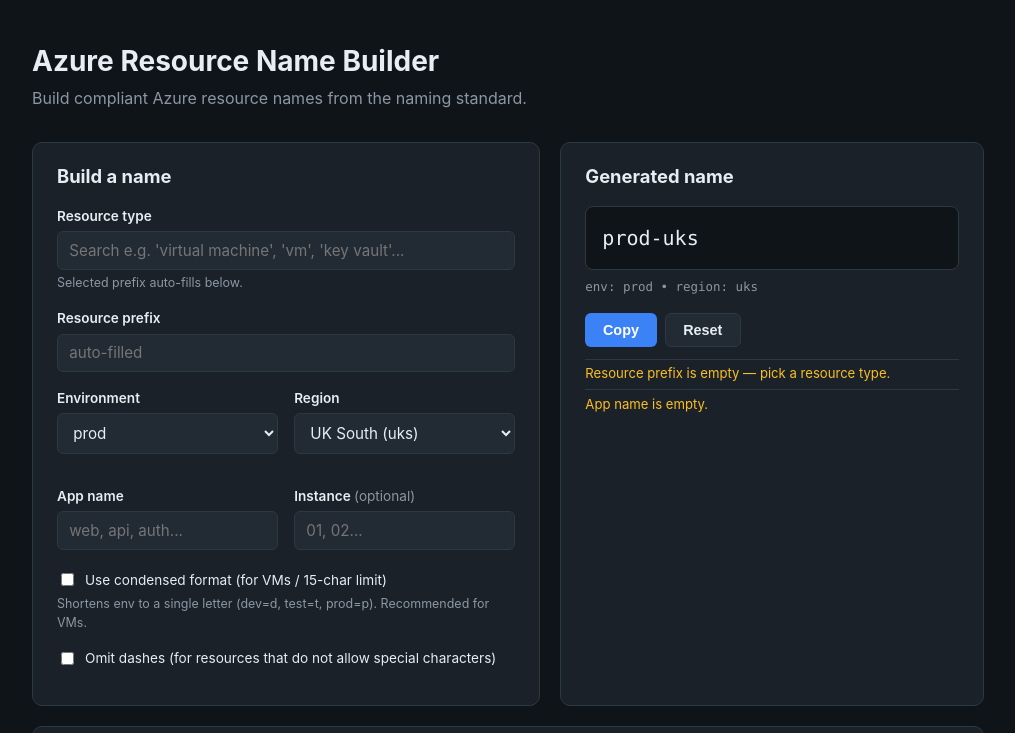
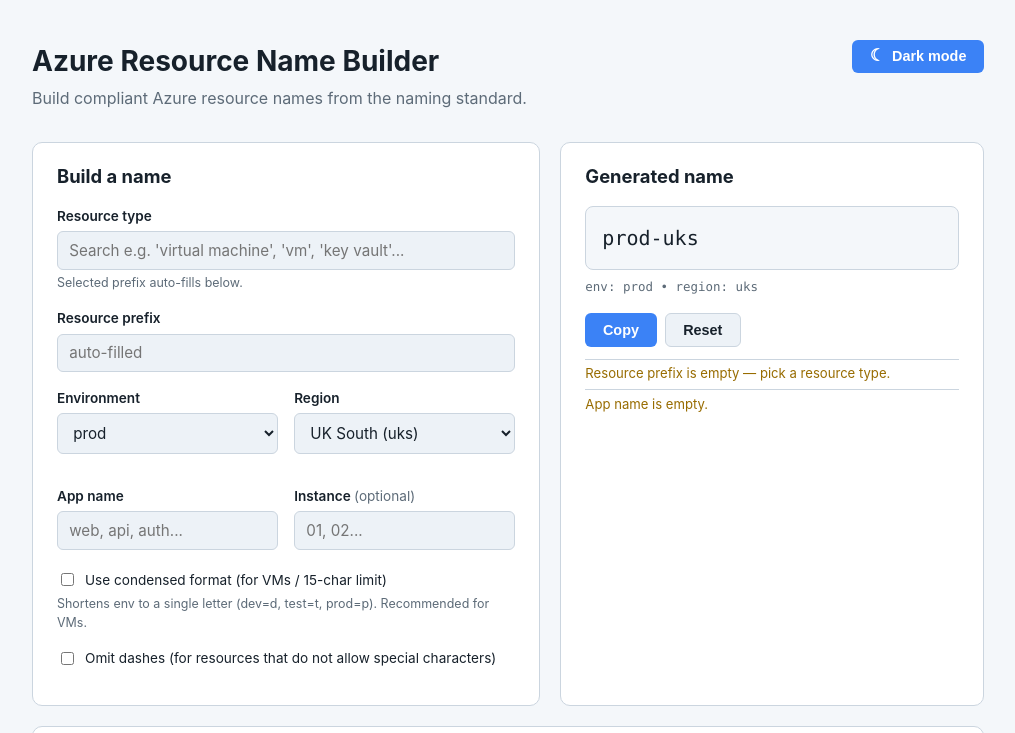
Before and after one commit to DanTaylor2/name, a plain HTML site: page index.html in a window 1280 px wide. Shown: the top 733 px of the page, without its empty margins (132-1147 px from the left). Drawn offline with Linux system fonts and the light colour scheme.

Commit message:
Add browser-aware theme toggle

```diff
--- a/assets/app.js
+++ b/assets/app.js
@@ -9,6 +9,39 @@
 
   const CFG = window.NAMING_CONFIG;
   const $ = (id) => document.getElementById(id);
+
+  // An explicit choice wins over the browser preference; otherwise CSS handles the preference.
+  const themeToggle = $("theme-toggle");
+  const themeIcon = themeToggle.querySelector(".theme-icon");
+  const themeLabel = themeToggle.querySelector(".theme-label");
+  const storedTheme = localStorage.getItem("naming-builder-theme");
+
+  function updateThemeToggle(isDark) {
+    themeToggle.setAttribute("aria-pressed", String(isDark));
+    themeIcon.textContent = isDark ? "☀" : "☾";
+    themeLabel.textContent = isDark ? "Light mode" : "Dark mode";
+  }
+
+  function applyTheme(theme) {
+    document.documentElement.dataset.theme = theme;
+    updateThemeToggle(theme === "dark");
+  }
+
+  const browserThemeQuery = window.matchMedia("(prefers-color-scheme: dark)");
+  const hasStoredTheme = storedTheme === "dark" || storedTheme === "light";
+  if (hasStoredTheme) {
+    applyTheme(storedTheme);
+  } else {
+    updateThemeToggle(browserThemeQuery.matches);
+    browserThemeQuery.addEventListener("change", (event) => {
+      if (!localStorage.getItem("naming-builder-theme")) updateThemeToggle(event.matches);
+    });
+  }
+  themeToggle.addEventListener("click", () => {
+    const nextTheme = document.documentElement.dataset.theme === "dark" ? "light" : "dark";
+    localStorage.setItem("naming-builder-theme", nextTheme);
+    applyTheme(nextTheme);
+  });
 
   // -------------------------------------------------------------------
   // Populate static selects / lists from config
--- a/assets/styles.css
+++ b/assets/styles.css
@@ -1,17 +1,58 @@
 :root {
+  --bg: #f4f7fa;
+  --panel: #ffffff;
+  --panel-2: #edf2f7;
+  --border: #cbd5df;
+  --text: #17212b;
+  --muted: #5d6b78;
+  --accent: #3b82f6;
+  --accent-2: #1769c2;
+  --ok: #087f5b;
+  --warn: #986c00;
+  --danger: #c0392b;
+  --radius: 10px;
+  --mono: ui-monospace, "SF Mono", "JetBrains Mono", Menlo, Consolas, monospace;
+}
+
+@media (prefers-color-scheme: dark) {
+  :root {
+    --bg: #0f1419;
+    --panel: #1a2128;
+    --panel-2: #222b34;
+    --border: #2c3942;
+    --text: #e6edf3;
+    --muted: #8b97a3;
+    --accent-2: #60a5fa;
+    --ok: #34d399;
+    --warn: #fbbf24;
+    --danger: #f87171;
+  }
+}
+
+:root[data-theme="light"] {
+  --bg: #f4f7fa;
+  --panel: #ffffff;
+  --panel-2: #edf2f7;
+  --border: #cbd5df;
+  --text: #17212b;
+  --muted: #5d6b78;
+  --accent-2: #1769c2;
+  --ok: #087f5b;
+  --warn: #986c00;
+  --danger: #c0392b;
+}
+
+:root[data-theme="dark"] {
   --bg: #0f1419;
   --panel: #1a2128;
   --panel-2: #222b34;
   --border: #2c3942;
   --text: #e6edf3;
   --muted: #8b97a3;
-  --accent: #3b82f6;
   --accent-2: #60a5fa;
   --ok: #34d399;
   --warn: #fbbf24;
   --danger: #f87171;
-  --radius: 10px;
-  --mono: ui-monospace, "SF Mono", "JetBrains Mono", Menlo, Consolas, monospace;
 }
 
 * { box-sizing: border-box; }
@@ -30,8 +71,13 @@
   padding: 2.5rem 1.5rem 1rem;
 }
 
+.header-row { display: flex; align-items: flex-start; justify-content: space-between; gap: 1rem; }
+
 h1 { margin: 0 0 0.25rem; font-size: 1.75rem; }
 .subtitle { color: var(--muted); margin: 0; }
+
+.theme-toggle { flex: 0 0 auto; display: inline-flex; align-items: center; gap: 0.45rem; }
+.theme-icon { font-size: 1.05rem; line-height: 1; }
 
 main {
   max-width: 1000px;
@@ -150,6 +196,11 @@
 button:hover { filter: brightness(1.1); }
 button.secondary { background: var(--panel-2); border: 1px solid var(--border); color: var(--text); }
 
+@media (max-width: 520px) {
+  .header-row { align-items: stretch; flex-direction: column; }
+  .theme-toggle { align-self: flex-start; }
+}
+
 .warnings { list-style: none; padding: 0; margin: 0.75rem 0 0; }
 .warnings li {
   font-size: 0.82rem;
--- a/index.html
+++ b/index.html
@@ -8,8 +8,16 @@
 </head>
 <body>
   <header>
-    <h1>Azure Resource Name Builder</h1>
-    <p class="subtitle">Build compliant Azure resource names from the naming standard.</p>
+    <div class="header-row">
+      <div>
+        <h1>Azure Resource Name Builder</h1>
+        <p class="subtitle">Build compliant Azure resource names from the naming standard.</p>
+      </div>
+      <button id="theme-toggle" class="theme-toggle" type="button" aria-pressed="false">
+        <span class="theme-icon" aria-hidden="true">☾</span>
+        <span class="theme-label">Dark mode</span>
+      </button>
+    </div>
   </header>
 
   <main>
```
